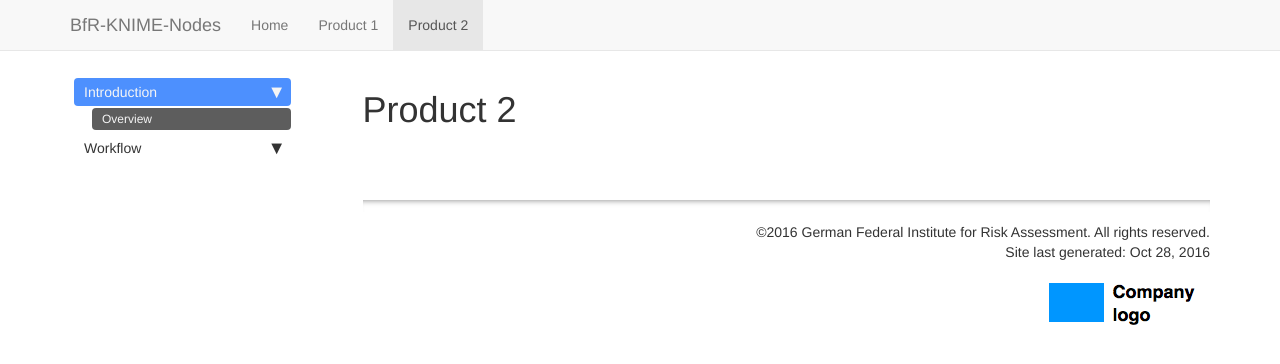
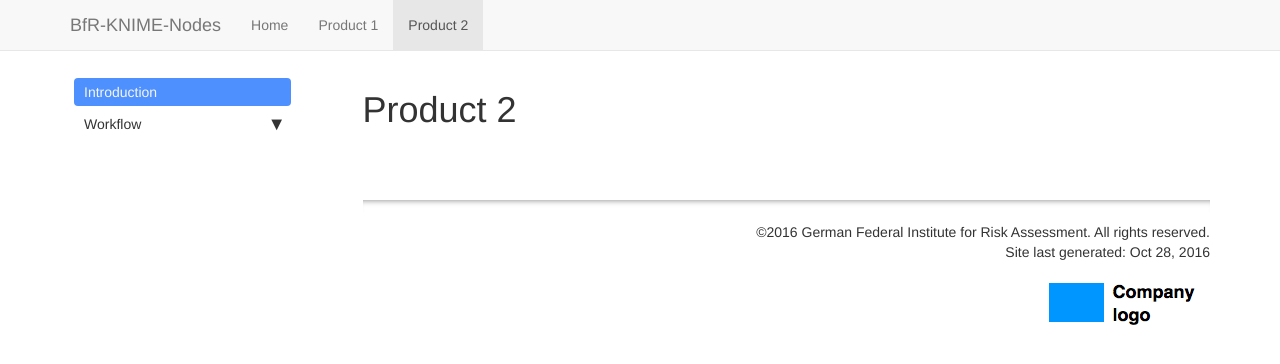
Before and after one commit to SiLeBAT/documentation-template, a Jekyll site: the page built from pages/product2/p2_landing_page.html, in a window 1280 px wide. Shown: the top 364 px of the page. Built offline with Jekyll 4.4.1, drawn with Linux system fonts in a browser that asks for light colours; nearby versions of some CDN libraries; comment, search, counter and statistics services are not loaded.

Commit message:
sidebar updated

```diff
--- a/_includes/sidebar.html
+++ b/_includes/sidebar.html
@@ -3,7 +3,14 @@
 <ul id="mysidebar" class="navgoco affix">
     {% for entry in sidebar %}
     {% for folder in entry.folders %}
-    <li>
+        {% if folder.external_url %}
+        <li><a href="{{folder.external_url}}" target="_blank">{{folder.title}}</a></li>
+        {% elsif page.url == folder.url %}
+        <li class="active"><a href="{{folder.url | remove: '/'}}">{{folder.title}}</a></li>
+        {% elsif folder.url %}
+        <li><a href="{{folder.url | remove: '/'}}">{{folder.title}}</a></li>
+        {% else %}
+        <li>
         <a href="#">{{ folder.title }}</a>
         <ul>
             {% for folderitem in folder.folderitems %}
@@ -14,25 +21,10 @@
             {% else %}
             <li><a href="{{folderitem.url | remove: '/'}}">{{folderitem.title}}</a></li>
             {% endif %}
-            {% for subfolders in folderitem.subfolders %}
-            <li class="subfolders">
-                <a href="#">{{ subfolders.title }}</a>
-                <ul>
-                    {% for subfolderitem in subfolders.subfolderitems %}
-                    {% if subfolderitem.external_url %}
-                    <li><a href="{{subfolderitem.external_url}}" target="_blank">{{subfolderitem.title}}</a></li>
-                    {% elsif page.url == subfolderitem.url %}
-                    <li class="active"><a href="{{subfolderitem.url | remove: '/'}}">{{subfolderitem.title}}</a></li>
-                    {% else %}
-                    <li><a href="{{subfolderitem.url | remove: '/'}}">{{subfolderitem.title}}</a></li>
-                    {% endif %}
-                    {% endfor %}
-                </ul>
-            </li>
-            {% endfor %}
             {% endfor %}
         </ul>
-    </li>
+        </li>
+        {% endif %}
     {% endfor %}
     {% endfor %}
 </ul>
```
